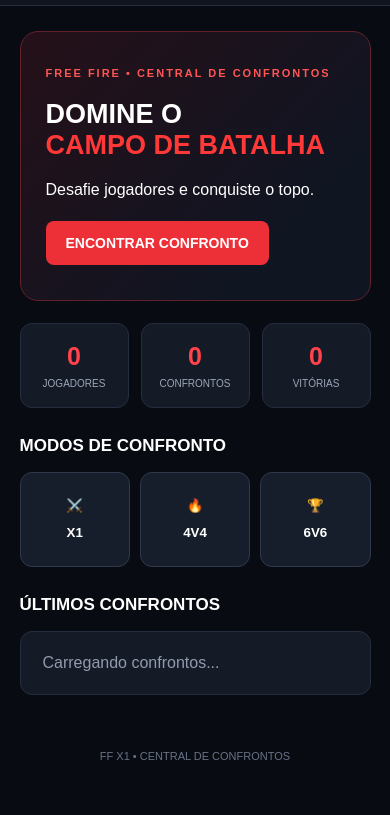
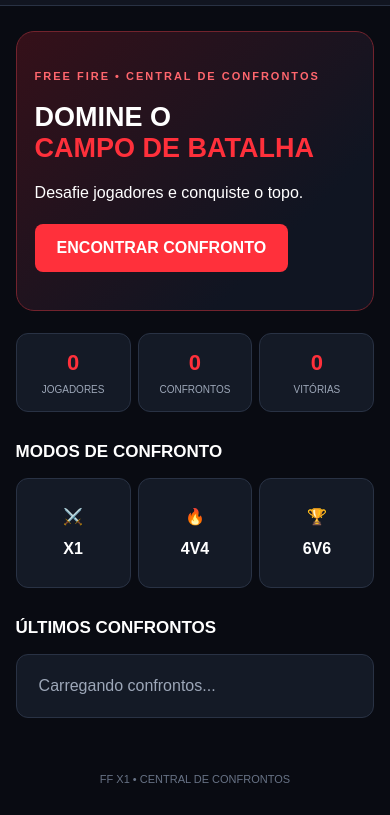
Before and after one commit to luan136/ff-x1, a plain HTML site: page index.html in a window 390 px wide. Shown: the part 69-884 px from the top of the page. Before the commit the page ends 861 px from the top, so only its background shows below. Drawn offline with nearby package versions, Linux system fonts and the light colour scheme; a script that the page names is missing.

Commit message:
Update CSS to use variables and enhance styles
Refactor CSS to use CSS variables for colors and improve styling consistency.

```diff
--- a/style.css
+++ b/style.css
@@ -5,10 +5,29 @@
   box-sizing: border-box;
 }
 
+:root {
+  --fundo: #090b12;
+  --painel: #141a26;
+  --vermelho: #ff303b;
+  --texto: #ffffff;
+  --cinza: #9da7b8;
+  --borda: #293244;
+}
+
 body {
-  background: #090b12;
-  color: #ffffff;
+  background: var(--fundo);
+  color: var(--texto);
   font-family: Arial, sans-serif;
+  min-height: 100vh;
+}
+
+button, input, select {
+  font: inherit;
+}
+
+button {
+  cursor: pointer;
+  transition: .2s;
 }
 
 .topo {
@@ -18,17 +37,16 @@ body {
   align-items: center;
   justify-content: space-between;
   background: #111520;
-  border-bottom: 1px solid #252b38;
+  border-bottom: 1px solid var(--borda);
 }
 
 .logo {
-  font-size: 28px;
+  font-size: 29px;
   font-weight: 900;
-  color: #ffffff;
 }
 
 .logo span {
-  color: #ff3030;
+  color: var(--vermelho);
 }
 
 .perfil {
@@ -39,44 +57,52 @@ body {
 
 main {
   width: 90%;
-  max-width: 900px;
+  max-width: 950px;
   margin: 25px auto;
 }
 
 .destaque {
-  background: linear-gradient(135deg, #251018, #101522 75%);
-  border: 1px solid #63212b;
+  background: linear-gradient(135deg, #351019, #101522 75%);
+  border: 1px solid #72232d;
   border-radius: 18px;
   padding: 35px 25px;
-  min-height: 270px;
+  min-height: 280px;
+  display: flex;
+  flex-direction: column;
+  align-items: flex-start;
+  justify-content: center;
 }
 
 .destaque p:first-child {
-  color: #ff5555;
+  color: #ff666d;
   font-size: 11px;
   font-weight: bold;
   letter-spacing: 2px;
 }
 
 .destaque h1 {
-  font-size: clamp(27px, 6vw, 43px);
+  font-size: clamp(27px, 6vw, 44px);
   margin: 20px 0;
   line-height: 1.15;
 }
 
 .destaque h1 span {
-  color: #ff3838;
+  color: var(--vermelho);
 }
 
-.destaque button {
+.destaque button,
+.acao {
   margin-top: 22px;
-  padding: 14px 20px;
-  background: #ed3038;
+  padding: 15px 22px;
+  background: var(--vermelho);
   color: white;
   border: none;
   border-radius: 8px;
   font-weight: bold;
-  font-size: 14px;
+}
+
+button:active {
+  transform: scale(.97);
 }
 
 .estatisticas {
@@ -87,28 +113,28 @@ main {
 }
 
 .estatisticas div {
-  background: #141a26;
-  border: 1px solid #252e3e;
+  background: var(--painel);
+  border: 1px solid var(--borda);
   border-radius: 12px;
-  padding: 18px 8px;
+  padding: 20px 8px;
   text-align: center;
 }
 
 .estatisticas strong {
   display: block;
-  font-size: 25px;
-  color: #ff424b;
+  font-size: 26px;
+  color: var(--vermelho);
 }
 
 .estatisticas small {
   display: block;
-  margin-top: 7px;
-  color: #9da7b8;
+  margin-top: 8px;
+  color: var(--cinza);
   font-size: 10px;
 }
 
 .area {
-  margin-top: 28px;
+  margin-top: 30px;
 }
 
 .area h2 {
@@ -123,26 +149,80 @@ main {
 }
 
 .modos button {
-  background: #171e2b;
+  background: var(--painel);
   color: white;
-  border: 1px solid #30394b;
+  border: 1px solid var(--borda);
   border-radius: 12px;
-  padding: 20px 5px;
+  padding: 22px 5px;
   font-weight: bold;
   line-height: 2;
 }
 
-.modos button:active,
-.destaque button:active {
-  transform: scale(0.97);
+.modos button:hover {
+  border-color: var(--vermelho);
+  background: #251720;
 }
 
-.vazio {
-  color: #929bad;
-  background: #141a26;
+.vazio,
+.panel {
+  color: var(--cinza);
+  background: var(--painel);
   padding: 22px;
   border-radius: 12px;
-  border: 1px solid #252e3e;
+  border: 1px solid var(--borda);
+}
+
+input,
+select {
+  width: 100%;
+  padding: 14px;
+  margin-top: 9px;
+  color: white;
+  background: #0b101a;
+  border: 1px solid var(--borda);
+  border-radius: 8px;
+  outline: none;
+}
+
+input:focus,
+select:focus {
+  border-color: var(--vermelho);
+}
+
+label {
+  display: block;
+  margin-top: 15px;
+  color: white;
+  font-size: 13px;
+}
+
+.item {
+  background: var(--painel);
+  border: 1px solid var(--borda);
+  border-radius: 12px;
+  padding: 17px;
+  margin-bottom: 12px;
+}
+
+.item h3 {
+  color: white;
+  margin-bottom: 8px;
+}
+
+.item p {
+  color: var(--cinza);
+  font-size: 13px;
+  margin-top: 6px;
+}
+
+.item button {
+  padding: 11px 15px;
+  margin-top: 12px;
+  background: var(--vermelho);
+  color: white;
+  border: none;
+  border-radius: 7px;
+  font-weight: bold;
 }
 
 footer {
@@ -151,3 +231,29 @@ footer {
   color: #687386;
   font-size: 11px;
 }
+
+@media (max-width: 480px) {
+  main {
+    width: 92%;
+  }
+
+  .destaque {
+    padding: 27px 18px;
+  }
+
+  .estatisticas {
+    gap: 7px;
+  }
+
+  .estatisticas div {
+    padding: 16px 4px;
+  }
+
+  .estatisticas strong {
+    font-size: 22px;
+  }
+
+  .modos {
+    gap: 7px;
+  }
+}
```
